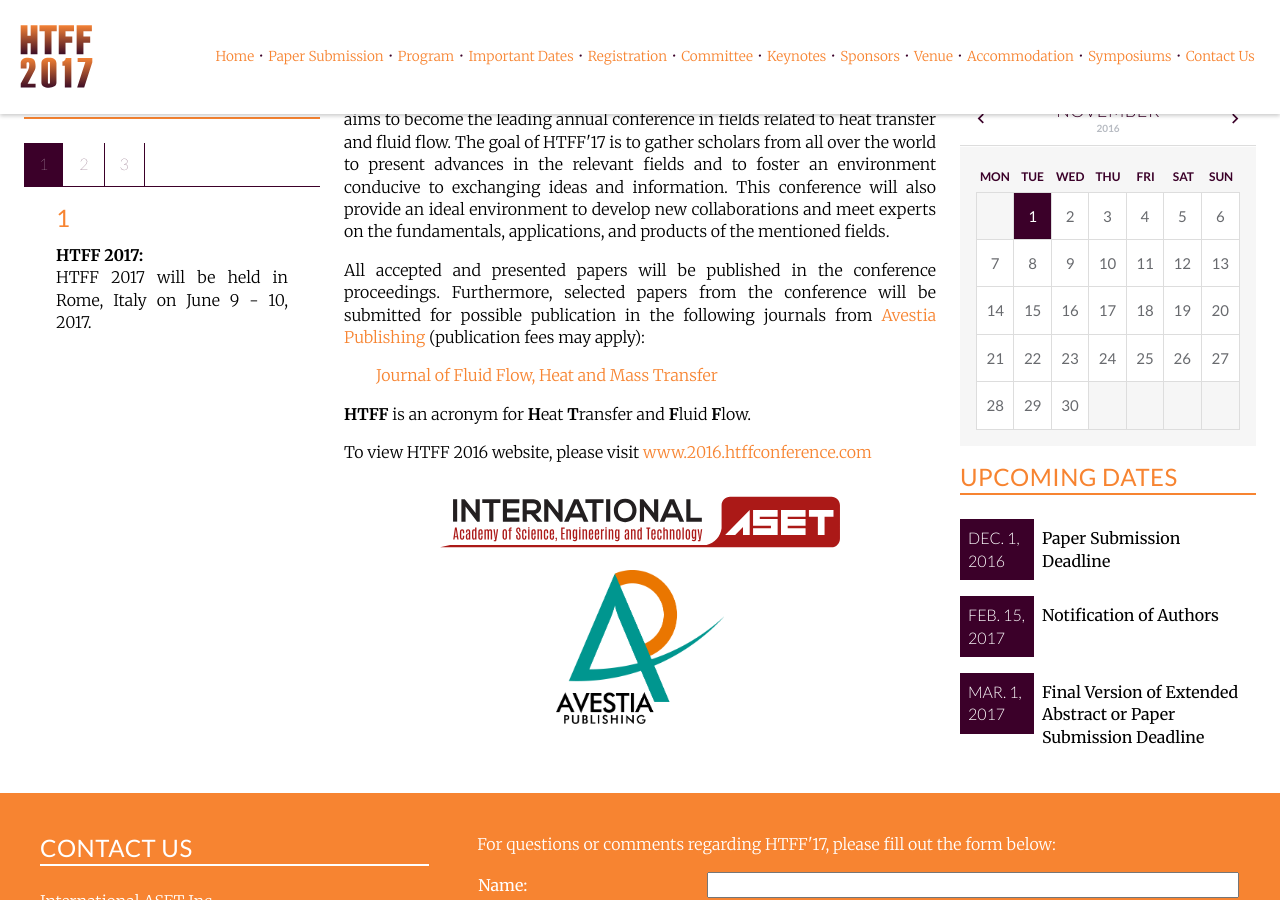
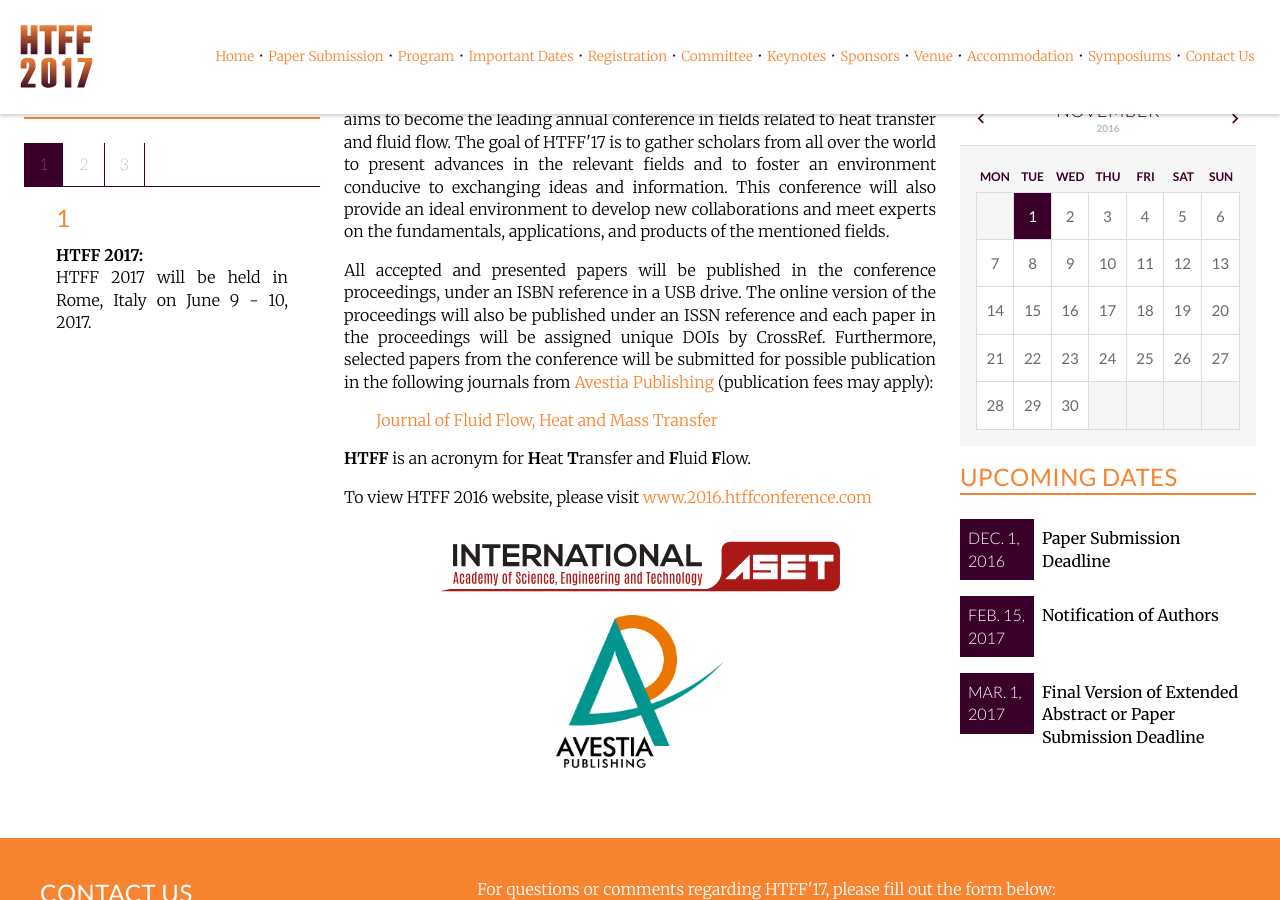
Before and after one commit to intaset/htff, a Jekyll site: the page built from index.html, in a window 1280 px wide and 900 px high, scrolled down 445 px. Built offline with Jekyll 4.4.1, drawn with Linux system fonts in a browser that asks for light colours; nearby versions of some CDN libraries; Markdown is read by kramdown in place of the engine named in the settings; comment, search, counter and statistics services are not loaded.

Commit message:
added issn info

```diff
--- a/index.html
+++ b/index.html
@@ -9,7 +9,7 @@
   <div class="unit-spacer content">
     <p class="body">The 4<sup>th</sup> International Conference on Heat Transfer and Fluid Flow (HTFF'17) aims to become the leading annual conference in fields related to heat transfer and fluid flow. The goal of HTFF'17 is to gather scholars from all over the world to present advances in the relevant fields and to foster an environment conducive to exchanging ideas and information. This conference will also provide an ideal environment to develop new collaborations and meet experts on the fundamentals, applications, and products of the mentioned fields.</p>
 
-    <p class="body">All accepted and presented papers will be published in the conference proceedings. Furthermore, selected papers from the conference will be submitted for possible publication in the following journals from <a href="http://avestia.com/" class="body-link">Avestia Publishing</a> (publication fees may apply):</p>
+    <p class="body">All accepted and presented papers will be published in the conference proceedings, under an ISBN reference in a USB drive. The online version of the proceedings will also be published under an ISSN reference and each paper in the proceedings will be assigned unique DOIs by CrossRef. Furthermore, selected papers from the conference will be submitted for possible publication in the following journals from <a href="http://avestia.com/" class="body-link">Avestia Publishing</a> (publication fees may apply):</p>
 
 	<p class="body indent"><a href="http://jffhmt.avestia.com" class="body-link">Journal of Fluid Flow, Heat and Mass Transfer</a></p>
 
--- a/papers.html
+++ b/papers.html
@@ -90,7 +90,7 @@
 
     <p class="body">Once the reviewing process is complete, the contact author of each paper will be notified of the result by e-mail. The authors are required to follow the reviews in order to improve their paper before their final submission.</p>
 
-    <p class="body">All accepted extended abstracts, short, and full papers will be published in the proceedings, under an ISBN reference in a USB drive. Selected papers will be published in a Special Issue in the Open-Access Journal "<i>Journal of Fluid Flow, Heat and Mass Transfer</i>" by Avestia Publishing. For more information, in regards to the journal and Avestia Publishing, please visit our website at <a href="http://avestia.com/" class="body-link">www.avestia.com</a>.</p>
+    <p class="body">All accepted extended abstracts, short, and full papers will be published in the proceedings, under an ISBN reference in a USB drive. The online version of the proceedings will also be published under an ISSN reference and each paper in the proceedings will be assigned unique DOIs by CrossRef. Selected papers will be published in a Special Issue in the Open-Access Journal "<i>Journal of Fluid Flow, Heat and Mass Transfer</i>" by Avestia Publishing. For more information, in regards to the journal and Avestia Publishing, please visit our website at <a href="http://avestia.com/" class="body-link">www.avestia.com</a>.</p>
 
     <p class="body">All papers must be presented by one of the authors. At least one author <b>must</b> register for the conference and pay the fee prior to Regular Registration deadline (see <a href="../dates" class="body-link">Important Dates</a>) in order for the paper to be published in the conference proceedings and accepted in the final program.</p>
 
```
Also changed, not shown: 2 other files.
